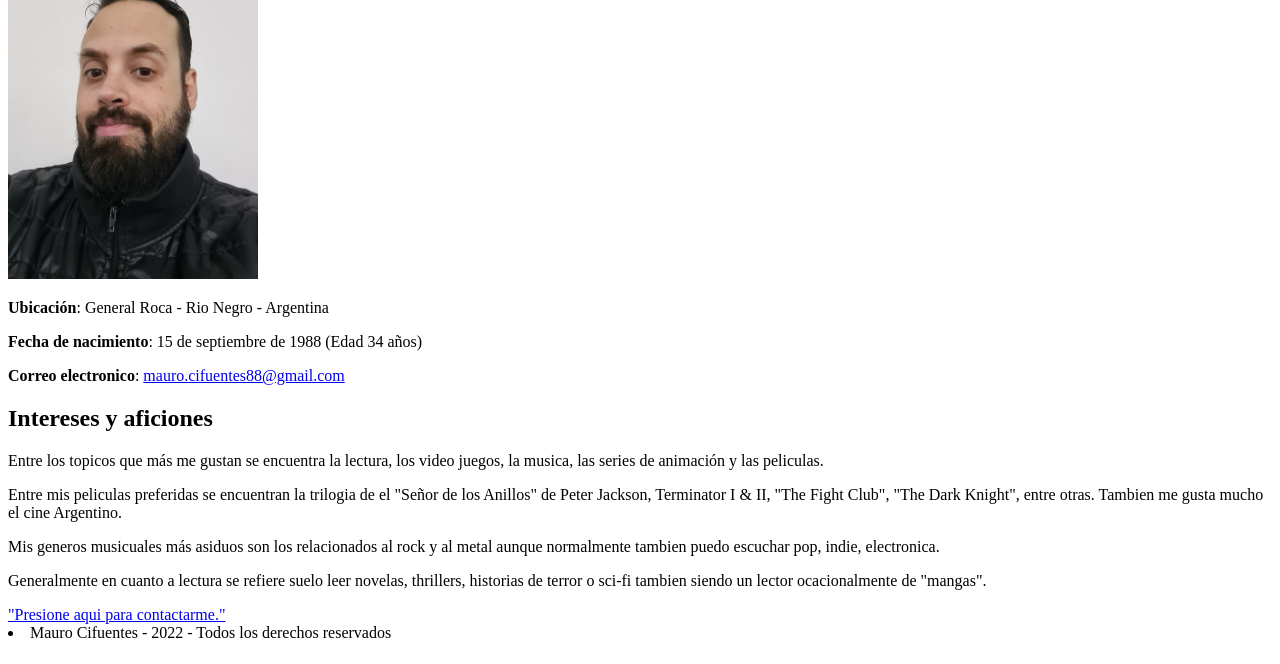
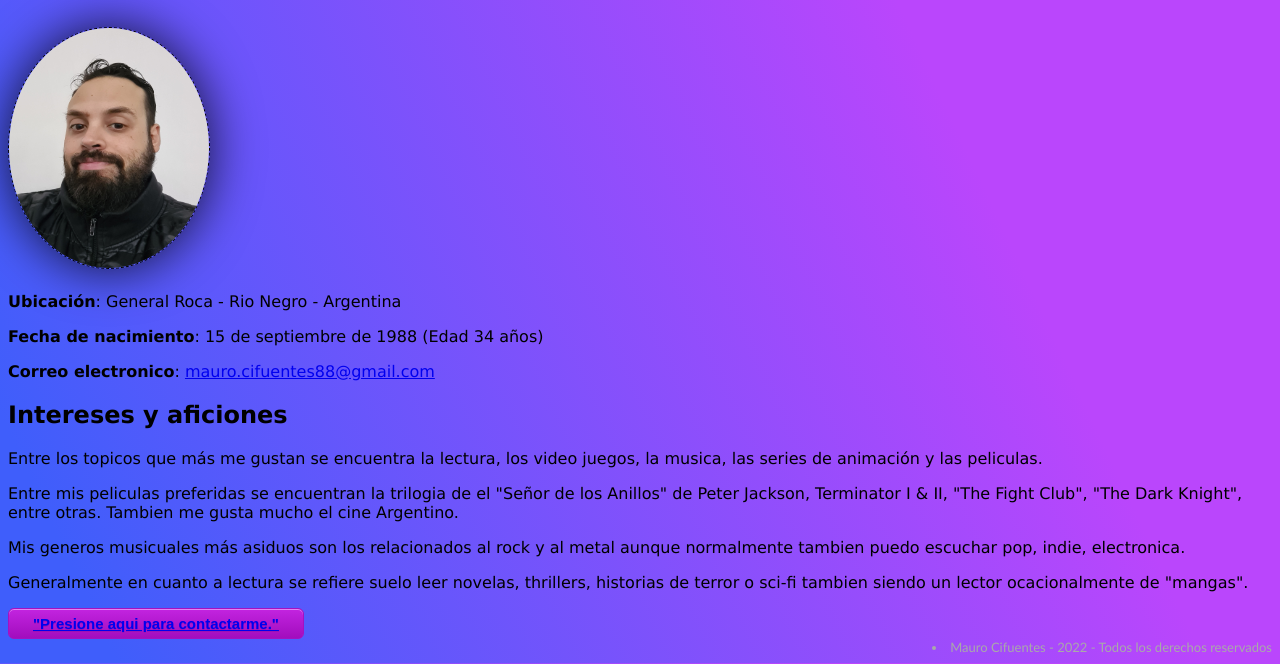
Before and after one commit to Maurus88/CV_UTN, a plain HTML site: page index.html in a window 1280 px wide. Shown: the part 136-800 px from the top of the page. Drawn offline with Linux system fonts and the light colour scheme.

Commit message:
Cambios en CSS

```diff
--- a/estilos.css
+++ b/estilos.css
@@ -1,3 +1,62 @@
+html{
+    background: rgb(63,94,251);
+    background: linear-gradient(65deg, rgba(63,94,251,1) 7%, rgba(186,70,252,1) 73%);
+}
+
 #titulo{
-    font-family:monospace; color:chartreuse
+    font-family:'Trebuchet MS'; color:black; font-size:xx-large; text-align:justify;
 }
+
+#foto{
+    border-radius: 70%;
+    border:1px black dashed;
+    box-shadow: 0px 0px 50px 0px rgba(0, 0, 0, 0.8);
+}
+
+#datos{
+    font-family: Verdana; text-align:left;
+}
+
+#intereses{
+    font-family: Verdana; text-align:left;
+}
+
+#formulario{
+    font-family: Verdana;
+    box-shadow:inset 0px 1px 0px 0px #e184f3;
+	background:linear-gradient(to bottom, #c123de 5%, #a20dbd 100%);
+	background-color:#c123de;
+	border-radius:6px;
+	border:1px solid #a511c0;
+	display:inline-block;
+	cursor:pointer;
+	color:#ffffff;
+	font-family:Arial;
+	font-size:15px;
+	font-weight:bold;
+	padding:6px 24px;
+	text-decoration:none;
+	text-shadow:0px 1px 0px #9b14b3;
+}
+
+#pie{
+    font-family:'Trebuchet MS'; color:darkgrey; font-size:small; text-align:right
+}
+
+#formulario2{
+    font-family: Verdana; text-align:left;
+}
+
+.fields{
+    margin-left:1.5cm
+}
+
+.fieldhalf{
+ padding-left:2cm;
+ padding-top:1cm;
+}
+
+.field{
+    padding-left:2cm;
+    padding-top:1cm;
+}
--- a/index.html
+++ b/index.html
@@ -10,12 +10,12 @@
         <header>
             <div id="titulo">
                 <h1> MAURO CIFUENTES </h1>
-                <img src="profile.jpg" width="250" height="350" alt="Foto de Mauro Cifuentes">
+                <img src="profile.jpg" id="foto" width="200" height="240" alt="Foto de Mauro Cifuentes">
             </div>
         </header>
 
         <section>
-            <div>
+            <div id="datos">
                 <p><strong>Ubicación</strong>: General Roca - Rio Negro - Argentina</p>
                 <p><strong>Fecha de nacimiento</strong>: 15 de septiembre de 1988 (Edad 34 años)</p>
                 <p><strong>Correo electronico</strong>: <a href="mailto:mauro.cifuentes88@gmail.com">mauro.cifuentes88@gmail.com</a></p>
@@ -23,7 +23,7 @@
         </section>
 
         <section>
-            <div>
+            <div id="intereses">
                 <h2>Intereses y aficiones</h2>
                 <p>Entre los topicos que más me gustan se encuentra la lectura, los video juegos, la musica, las series de animación y las peliculas.</p>
                 <p>Entre mis peliculas preferidas se encuentran la trilogia de el "Señor de los Anillos" de Peter Jackson, Terminator I & II, "The Fight Club", "The Dark Knight", entre otras. Tambien me gusta mucho el cine Argentino.</p>
@@ -34,12 +34,12 @@
 
 
         <section>
-            <div>
+            <div id="formulario">
                 <a href="formulario.html" class=button>"Presione aqui para contactarme."</a>
             </div>
         </section>
 
-        <footer>
+        <footer id="pie">
             <li>Mauro Cifuentes - 2022 - Todos los derechos reservados</li>
         </footer>
 
```
Also changed, not shown: formulario.html (+17 -2 lines).
